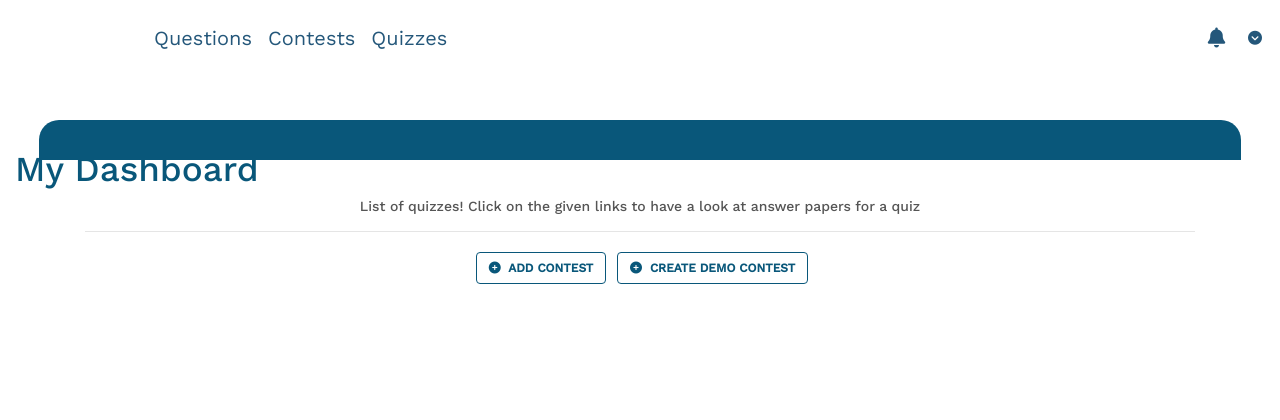
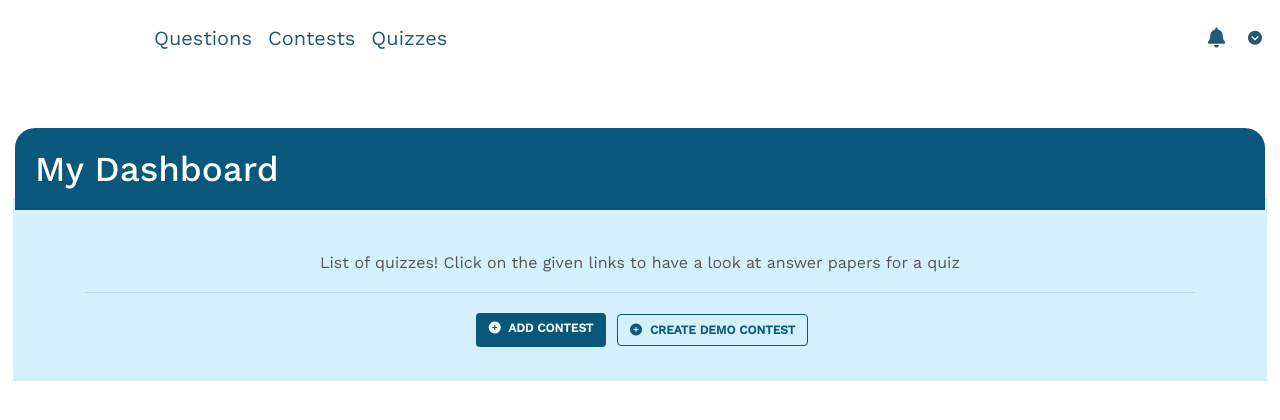
Before and after one commit to vinaykumargummadi/herepo, a Django app: template yaksh/templates/yaksh/moderator_dashboard.html in a window 1280 px wide. Shown: the top 420 px of the page. Run offline with Django 3.2, Linux system fonts and the light colour scheme; the template is opened without the code that fills it, so the values that code supplies are empty; style sheets or scripts are compiled from the project's sources; parts of the project's set-up code (start-up, migrations or seed data) failed here and were passed over; some libraries are stand-ins or nearby versions.

Commit message:
dashboard

```diff
--- a/assets/css/moderator_dashboard.css
+++ b/assets/css/moderator_dashboard.css
@@ -20,11 +20,57 @@
 
 .container .accordion .card {
   color: #09577A;
-  border: 1px solid #09577A;
 }
 
 .container .accordion .card .card-header {
   cursor: pointer;
   background-color: transparent;
 }
+
+.headname {
+  background-color: white !important;
+  position: relative;
+  top: 0px;
+  padding: 0px !important;
+}
+
+.headnameDashboard {
+  color: white !important;
+  background-color: #09577A !important;
+  padding: 20px;
+  position: relative;
+  top: 20px;
+  border-top-left-radius: 20px;
+  border-top-right-radius: 20px;
+}
+
+.addcontest-btn {
+  background-color: #09577A !important;
+  color: white !important;
+}
+
+.details-btn {
+  background-color: #09577A !important;
+  color: white !important;
+}
+
+#dashboardSection {
+  background-color: #D4F0FC;
+  width: 98%;
+}
+
+#dashboardSection span.badge.badge-pill.badge-success {
+  position: relative;
+  top: 16.2%;
+}
+
+#dashboardSection h4 {
+  position: relative;
+  top: 16.2%;
+}
+
+.contest-card {
+  -webkit-box-shadow: 0 1px 3px 0 rgba(0, 0, 0, 0.1), 0 1px 2px 0 rgba(0, 0, 0, 0.06);
+          box-shadow: 0 1px 3px 0 rgba(0, 0, 0, 0.1), 0 1px 2px 0 rgba(0, 0, 0, 0.06);
+}
 /*# sourceMappingURL=moderator_dashboard.css.map */
--- a/assets/css/moderator_dashboard.scss
+++ b/assets/css/moderator_dashboard.scss
@@ -1,21 +1,69 @@
 @import 'function.scss';
-*{
+* {
     font-family: 'Work Sans', sans-serif;
     // border: 1px solid red;
 }
-.heading{
+
+.heading {
     color: $primary-color;
 }
-.container{
+
+.container {
     @include button-colors;
-    .accordion{
-        .card{
+    .accordion {
+        .card {
             color: $primary-color;
-            border:1px solid $primary-color;
-            .card-header{
+            // border:1px solid $primary-color;
+            .card-header {
                 cursor: pointer;
                 background-color: transparent;
             }
         }
     }
 }
+
+.headname {
+    background-color: white !important;
+    position: relative;
+    top: 0px;
+    padding: 0px !important;
+}
+
+.headnameDashboard {
+    color: white !important;
+    background-color: $primary-color !important;
+    padding: 20px;
+    position: relative;
+    top: 20px;
+    border-top-left-radius: 20px;
+    border-top-right-radius: 20px;
+}
+
+// Button styling
+.addcontest-btn {
+    background-color: $primary-color !important;
+    color: white !important;
+}
+
+.details-btn {
+    background-color: $primary-color !important;
+    color: white !important;
+}
+
+// Dashboard styling
+#dashboardSection {
+    background-color: $secondary-color;
+    width: 98%;
+    span.badge.badge-pill.badge-success {
+        position: relative;
+        top: 16.2%;
+    }
+    h4 {
+        position: relative;
+        top: 16.2%;
+    }
+}
+
+.contest-card {
+    box-shadow: 0 1px 3px 0 rgba(0, 0, 0, 0.1), 0 1px 2px 0 rgba(0, 0, 0, 0.06);
+}
--- a/yaksh/templates/yaksh/moderator_dashboard.html
+++ b/yaksh/templates/yaksh/moderator_dashboard.html
@@ -3,20 +3,21 @@
 {% load static %}
 
 {% block title %} My Dashboard{% endblock %}
-{% block pagetitle %} <h1 class="heading">My Dashboard</h1> {% endblock %}
+{% block pagetitle %} <h1 class="headnameDashboard heading">My Dashboard</h1> {% endblock %}
 {% block css %}
     <link rel="stylesheet" href="{% static 'css/moderator_dashboard.css' %}">
 {% endblock %}
 {% block content %}
-<div class="container">
+<div class="container-fluid" id="dashboardSection">
+    <div class="container pt-5">
         <center>
-        <h6 class="text-secondary">
+            <small class="text-secondary text-black">
                 List of quizzes! Click on the given links to have a look at answer papers for a quiz
-        </h6>
+            </small>
         </center>
         <hr>
         <center>
-        <a href="{% url 'yaksh:add_course' %}" class="btn addcontest-btn m-1 btn-custom">
+            <a href="{% url 'yaksh:add_course' %}" class="btn addcontest-btn m-1">
                 <span class=" fa fa-plus-circle"></span>&nbsp;
                 Add Contest
             </a>
@@ -37,7 +38,7 @@
             {% endif %}
         </center>
         {% with objects as courses %}
-    <br>
+
         {% if not courses %}
             <div class="alert alert-info">
               No Contests found. Add a new contest or Create demo course
@@ -45,17 +46,17 @@
         {% else %}
             {% include "yaksh/paginator.html" %}
             <br>
-        <div id="accordion" class="accordion">
+            <div id="accordion" class="accordion ">
                 {% for course in courses %}
-                <div class="card">
+                    <div class="card contest-card">
                         <div class="card-header">
-                        <div class="row text-center">
-                            <div class="col-md-4">
-                                <h4 data-toggle="tooltip" title="{{course.name}}">
+                            <div class="row">
+                                <div class="col-md-4 align-items-center">
+                                    <h4 data-toggle="tooltip" title="{{course.name}}" class="text-center">
                                         {{ course.name | truncatechars:40 }}
                                     </h4>
                                 </div>
-                            <div class="col-md-2">
+                                <div class="col-md-2 align-items-center">
                                     {% if course.active %}
                                         <span class="badge badge-pill badge-success">
                                             Active
@@ -66,14 +67,14 @@
                                         </span>
                                     {% endif %}
                                 </div>
-                            <div class="col-md-3 my-2">
+                                <div class="col-md-3 my-2 align-items-center">
                                     <a href="{% url 'yaksh:course_detail' course.id %}" class="btn btn-custom">
                                         <i class="fa fa-tasks"></i>
                                         Manage Contest
                                     </a>
                                 </div>
-                            <div class="col-md my-2">
-                                <a class="card-link btn  btn-custom" data-toggle="collapse" href="#collapse{{course.id}}">
+                                <div class="col-md my-2 align-items-center">
+                                    <a class="card-link btn details-btn" data-toggle="collapse" href="#collapse{{course.id}}">
                                         <i class="fa fa-toggle-down" id="toggle_course_{{course.id}}"></i>
                                         Details
                                     </a>
@@ -122,4 +123,5 @@
         {% endif %}
         {% endwith %}
     </div>
+</div>
 {% endblock %}
```
Also changed, not shown: 1 other file. Lines whose indentation alone changed are shown as unchanged.
